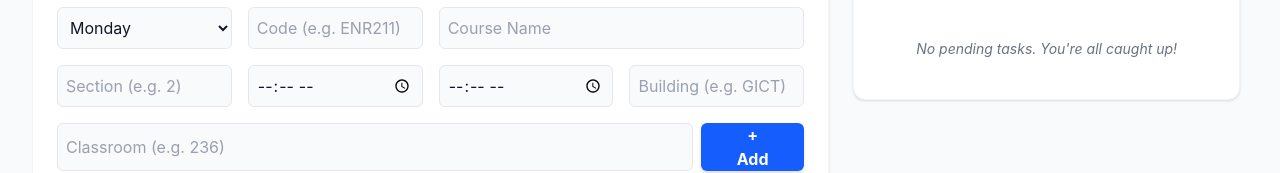
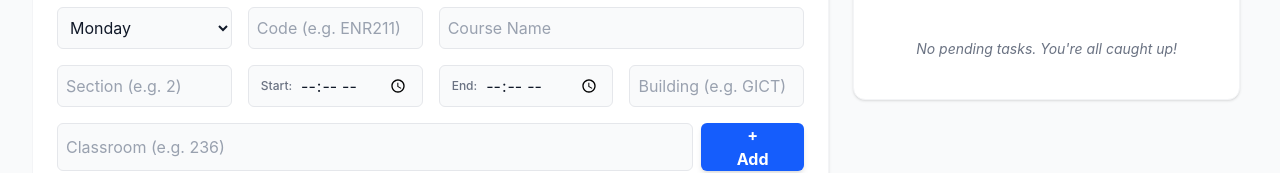
Before and after one commit to devesh-chavda/AIO-Calender, a React (Vite) app: page / in a window 1280 px wide. Shown: the part 182-355 px from the top of the page. Built offline with nearby package versions, Linux system fonts and the light colour scheme.

Commit message:
Labels for time input and dropdown menu for days in gridview for android

```diff
--- a/src/App.jsx
+++ b/src/App.jsx
@@ -71,7 +71,6 @@ function App() {
   const weekDays = ['Monday', 'Tuesday', 'Wednesday', 'Thursday', 'Friday', 'Saturday'];
   const dayValues = { Monday: 1, Tuesday: 2, Wednesday: 3, Thursday: 4, Friday: 5, Saturday: 6, Sunday: 7 };
 
-  // NEW: State for Mobile Grid Day Selection
   const [activeGridDay, setActiveGridDay] = useState(weekDays.includes(currentDayStr) ? currentDayStr : 'Monday');
 
   const sortedClasses = [...currentClasses].sort((a, b) => {
@@ -202,8 +201,17 @@ function App() {
                 <input type="text" placeholder="Course Name" value={newClass.courseName} onChange={(e) => setNewClass({...newClass, courseName: e.target.value})} className="p-2 rounded-md border border-gray-200 dark:border-gray-700 bg-gray-50 dark:bg-[#1a1a20] text-gray-900 dark:text-gray-200 placeholder-gray-400 dark:placeholder-gray-500 lg:col-span-2 focus:ring-2 focus:ring-blue-500 dark:focus:ring-red-500 outline-none" />
 
                 <input type="text" placeholder="Section (e.g. 2)" value={newClass.section} onChange={(e) => setNewClass({...newClass, section: e.target.value})} className="p-2 rounded-md border border-gray-200 dark:border-gray-700 bg-gray-50 dark:bg-[#1a1a20] text-gray-900 dark:text-gray-200 placeholder-gray-400 dark:placeholder-gray-500 focus:ring-2 focus:ring-blue-500 dark:focus:ring-red-500 outline-none" />
-                <input type="time" required value={newClass.startTime} onChange={(e) => setNewClass({...newClass, startTime: e.target.value})} className="p-2 rounded-md border border-gray-200 dark:border-gray-700 bg-gray-50 dark:bg-[#1a1a20] text-gray-900 dark:text-gray-200 dark:[color-scheme:dark] focus:ring-2 focus:ring-blue-500 dark:focus:ring-red-500 outline-none cursor-pointer" />
-                <input type="time" required value={newClass.endTime} onChange={(e) => setNewClass({...newClass, endTime: e.target.value})} className="p-2 rounded-md border border-gray-200 dark:border-gray-700 bg-gray-50 dark:bg-[#1a1a20] text-gray-900 dark:text-gray-200 dark:[color-scheme:dark] focus:ring-2 focus:ring-blue-500 dark:focus:ring-red-500 outline-none cursor-pointer" />
+
+                {/* UPDATED TIME INPUTS WITH LABELS */}
+                <div className="flex items-center bg-gray-50 dark:bg-[#1a1a20] border border-gray-200 dark:border-gray-700 rounded-md px-3 py-2 focus-within:ring-2 focus-within:ring-blue-500 dark:focus-within:ring-red-500">
+                  <span className="text-xs text-gray-500 font-medium mr-2 whitespace-nowrap">Start:</span>
+                  <input type="time" required value={newClass.startTime} onChange={(e) => setNewClass({...newClass, startTime: e.target.value})} className="bg-transparent w-full outline-none text-gray-900 dark:text-gray-200 dark:[color-scheme:dark] cursor-pointer" />
+                </div>
+                <div className="flex items-center bg-gray-50 dark:bg-[#1a1a20] border border-gray-200 dark:border-gray-700 rounded-md px-3 py-2 focus-within:ring-2 focus-within:ring-blue-500 dark:focus-within:ring-red-500">
+                  <span className="text-xs text-gray-500 font-medium mr-2 whitespace-nowrap">End:</span>
+                  <input type="time" required value={newClass.endTime} onChange={(e) => setNewClass({...newClass, endTime: e.target.value})} className="bg-transparent w-full outline-none text-gray-900 dark:text-gray-200 dark:[color-scheme:dark] cursor-pointer" />
+                </div>
+
                 <input type="text" placeholder="Building (e.g. GICT)" value={newClass.building} onChange={(e) => setNewClass({...newClass, building: e.target.value})} className="p-2 rounded-md border border-gray-200 dark:border-gray-700 bg-gray-50 dark:bg-[#1a1a20] text-gray-900 dark:text-gray-200 placeholder-gray-400 dark:placeholder-gray-500 focus:ring-2 focus:ring-blue-500 dark:focus:ring-red-500 outline-none" />
 
                 <div className="flex gap-2 lg:col-span-4">
@@ -321,7 +329,7 @@ function App() {
         </div>
       )}
 
-      {/* CALENDAR GRID VIEW - UPDATED FOR MOBILE RESPONSIVENESS */}
+      {/* CALENDAR GRID VIEW */}
       {activeView === 'calendar' && (
         <div className="bg-white dark:bg-[#121215] rounded-xl shadow-sm dark:shadow-[0_0_15px_rgba(239,68,68,0.15)] border border-gray-100 dark:border-red-900/30 flex-1 flex flex-col animate-in fade-in duration-300 overflow-hidden">
 
@@ -333,22 +341,37 @@ function App() {
           </div>
 
           <div className="flex-1 overflow-auto">
-            {/* Desktop retains the 800px min-width, mobile collapses nicely */}
             <div className="min-w-full lg:min-w-[800px] w-full relative pb-4">
 
-              {/* Header Row (Days) - Acts as Tabs on Mobile */}
-              <div className="flex border-b border-gray-200 dark:border-gray-800 sticky top-0 bg-white dark:bg-[#121215] z-20 shadow-sm">
-                  <div className="w-12 sm:w-16 shrink-0 bg-gray-50 dark:bg-[#1a1a20]"></div>
+              {/* Header Row - DESKTOP (6 Columns) */}
+              <div className="hidden lg:flex border-b border-gray-200 dark:border-gray-800 sticky top-0 bg-white dark:bg-[#121215] z-20 shadow-sm">
+                  <div className="w-16 shrink-0 bg-gray-50 dark:bg-[#1a1a20]"></div>
                   {weekDays.map(day => (
-                      <div key={day}
-                           onClick={() => setActiveGridDay(day)}
-                           className={`flex-1 text-center py-3 font-bold text-xs sm:text-sm border-l border-gray-200 dark:border-gray-800 cursor-pointer lg:cursor-default transition-colors
-                           ${activeGridDay === day ? 'bg-gray-100 dark:bg-gray-800/80 border-b-2 border-b-blue-500 dark:border-b-red-500 lg:border-b-0 lg:bg-transparent lg:dark:bg-transparent block' : 'hidden lg:block'}
-                           ${day === currentDayStr ? 'text-blue-600 dark:text-red-400' : 'text-gray-700 dark:text-gray-300'}`}>
+                      <div key={day} className={`flex-1 text-center py-3 font-bold text-sm border-l border-gray-200 dark:border-gray-800 ${day === currentDayStr ? 'text-blue-600 dark:text-red-400 bg-blue-50/50 dark:bg-red-900/10' : 'text-gray-700 dark:text-gray-300'}`}>
                           {day.substring(0,3).toUpperCase()}
                       </div>
                   ))}
               </div>
+
+              {/* Header Row - MOBILE (Interactive Dropdown showing Full Day Name) */}
+              <div className="flex lg:hidden border-b border-gray-200 dark:border-gray-800 sticky top-0 bg-white dark:bg-[#121215] z-20 shadow-sm">
+                  <div className="w-12 sm:w-16 shrink-0 bg-gray-50 dark:bg-[#1a1a20]"></div>
+                  <div className="flex-1 border-l border-gray-200 dark:border-gray-800 bg-gray-50 dark:bg-[#1a1a20]">
+                      <select
+                          value={activeGridDay}
+                          onChange={(e) => setActiveGridDay(e.target.value)}
+                          className="w-full text-center py-3 font-bold text-sm bg-transparent outline-none text-blue-600 dark:text-red-400 appearance-none cursor-pointer"
+                          style={{ textAlignLast: 'center' }}
+                      >
+                          {weekDays.map(day => (
+                              <option key={day} value={day} className="text-gray-900 dark:text-gray-200 bg-white dark:bg-[#121215]">
+                                  {day} ▾
+                              </option>
+                          ))}
+                      </select>
+                  </div>
+              </div>
+
 
               {/* Grid Body */}
               <div className="flex relative" style={{ height: '800px' }}>
```
